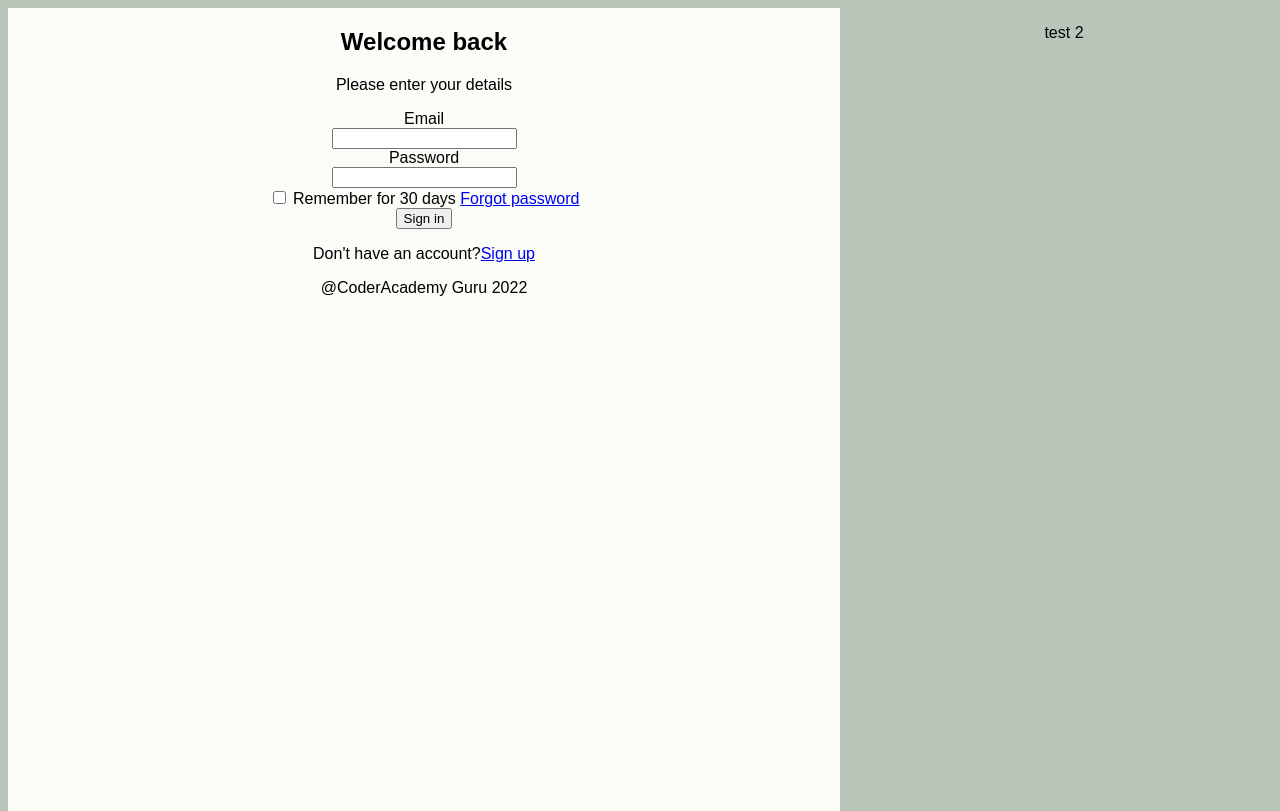
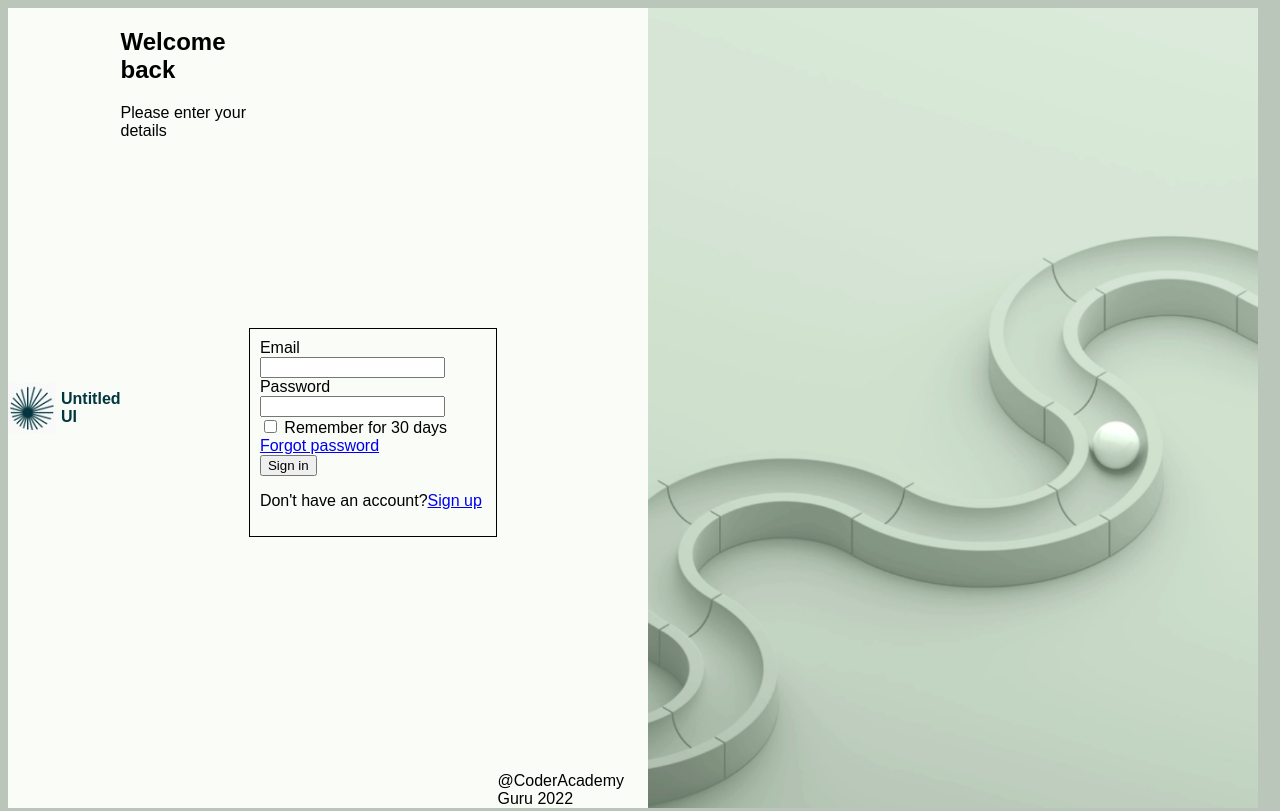
Before and after one commit to mjkgarrow/Wk1Loginhtml, a plain HTML site: page index.html in a window 1280 px wide. Shown: the top 811 px of the page. Drawn offline with Linux system fonts and the light colour scheme.

Commit message:
css alignment fixes and html tag cleanup

```diff
--- a/index.html
+++ b/index.html
@@ -12,8 +12,14 @@
 <body>
   <div class="container">
     <section class="left">
-      <h1>Welcome back</h1>
-      <p>Please enter your details</p>
+      <nav>
+        <img class="logo" src="./logo.jpg" alt="logo image">
+        <span>Untitled UI</span>
+      </nav>
+      <div>
+        <h1>Welcome back</h1>
+        <p>Please enter your details</p>
+      </div>
       <form class="loginForm" action="">
         <label>Email</label><br>
         <input type="email">
@@ -26,13 +32,12 @@
         <a href="/">Forgot password</a>
         <br>
         <input type="submit" value="Sign in">
+        <p>Don't have an account?<a href="/">Sign up</a></p>
       </form>
-      <p>Don't have an account?<a href="/">Sign up</a></p>
-      <footer>@CoderAcademy Guru 2022
-      </footer>
+      <footer>@CoderAcademy Guru 2022</footer>
     </section>
     <section class="right">
-      <p>test 2</p>
+      <img class="ballimage" src="./ball.png" alt="ball and track image">
     </section>
   </div>
 </body>
--- a/style.css
+++ b/style.css
@@ -1,3 +1,11 @@
+/*
+Dark green - #bac6b9
+Light green - #fafcf8
+Button green - #466443
+Text blue - #01373e
+Text green - #6a7c69
+*/
+
 body {
   background-color: #bac6b9;
   font: 1em sans-serif;
@@ -16,27 +24,60 @@ body {
 
 .container {
   display: flex;
+  flex-direction: row;
   width: 100vw;
-  height: 100vw;
+  height: 100vh;
 }
 
 section {
-  text-align: center;
+  display: flex;
+  flex-direction: row;
   width: 50%;
   height: 100%;
 }
 
+.logowelcome {
+
+}
+
+nav {
+  display: flex;
+  justify-content: center;
+  align-items: center;
+  font-weight: bold;
+  color:#01373e;
+}
+nav>span{
+  padding-left: 5px;
+}
+
+.loginForm {
+  margin-top: 50%;
+  height: fit-content;
+  padding: 10px;
+  border: 1px solid black;
+}
+
+label {
+  margin-bottom: 10px;
+}
+
+.ballimage {
+  /* max-width:100%; */
+  max-height: fit-content;
+}
+
 .left {
-  flex: 0 0 65%;
+  flex: auto;
   background-color: #fafcf8;
 }
 
 .right {
-  flex: 1;
+  flex: auto;
   background-color: #bac6b9;
 }
 
-.loginForm {
-  text-align: center;
-  align-items: center;
+footer {
+  margin-top: auto;
+  margin-right: 0%;
 }
```
Also changed, not shown: ball.png (added), logo.jpg (added).
